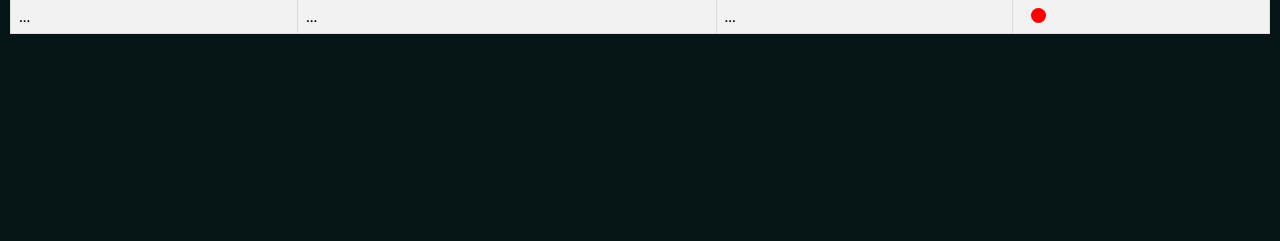
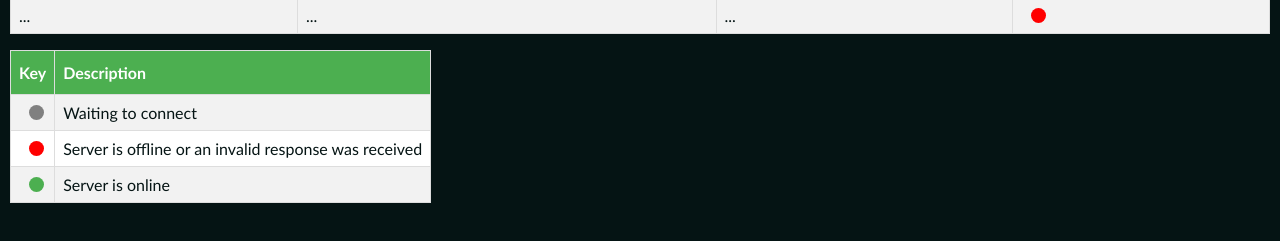
Before and after one commit to dizie/mcstatus_site, a plain HTML site: page index.html in a window 1280 px wide. Shown: the part 175-416 px from the top of the page. Drawn offline with Linux system fonts and the light colour scheme; no server answers.

Commit message:
add status keys

```diff
--- a/index.html
+++ b/index.html
@@ -116,15 +116,36 @@
             color: white;
         }
 
+        #key {
+          border-collapse: collapse;
+        }
+
+        #key td, #key th {
+          border: 1px solid #ddd;
+          padding: 8px;
+            color: #051414;
+        }
+
+        #key tr:nth-child(even){background-color: #f2f2f2;}
+
+            #key tr:nth-child(odd){background-color: #fff;}
+
+        #key tr:hover {background-color: #ddd;}
+
+        #key th {
+            padding-top: 12px;
+            padding-bottom: 12px;
+            text-align: left;
+            background-color: #4CAF50;
+            color: white;
+        }
+
         .dot {
             height: 15px;
             width: 15px;
             border-radius: 50%;
             display: block;
             margin-left: 10px;
-        }
-
-        #dot {
             background-color: grey;
         }
     </style>
@@ -158,6 +179,26 @@
             <td><span id="dot" class="dot"></span></td>
         </tr>
 </table>
+
+  <p></p>
+    <table id="key">
+        <tr>
+            <th>Key</th>
+            <th>Description</th>
+        </tr>
+        <tr>
+            <td><span class="dot" style="background-color: grey;"></span></td>
+            <td>Waiting to connect</td>
+        </tr>
+        <tr>
+            <td><span class="dot" style="background-color: red;"></span></td>
+            <td>Server is offline or an invalid response was received</td>
+        </tr>
+        <tr>
+            <td><span class="dot" style="background-color: #4CAF50;"></span></td>
+            <td>Server is online</td>
+        </tr>
+    </table>
 </div>
 </body>
 
```
